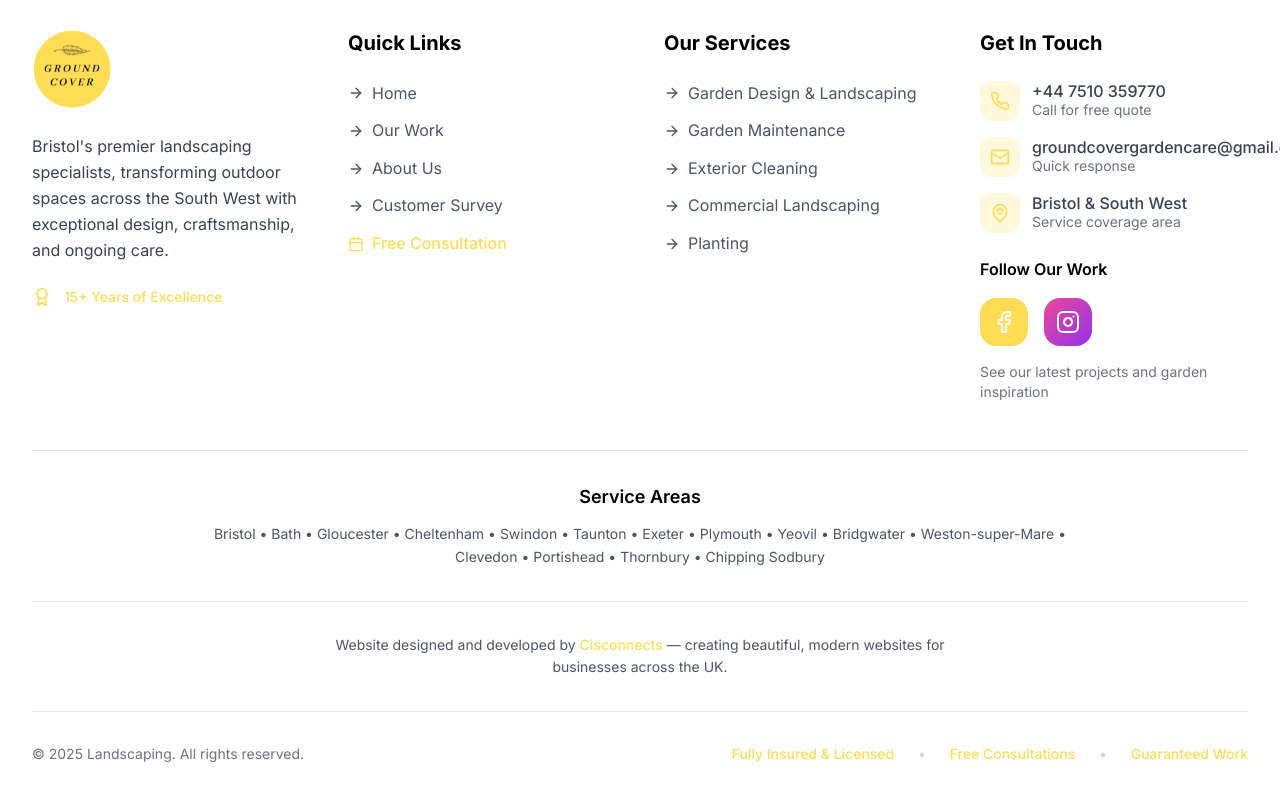
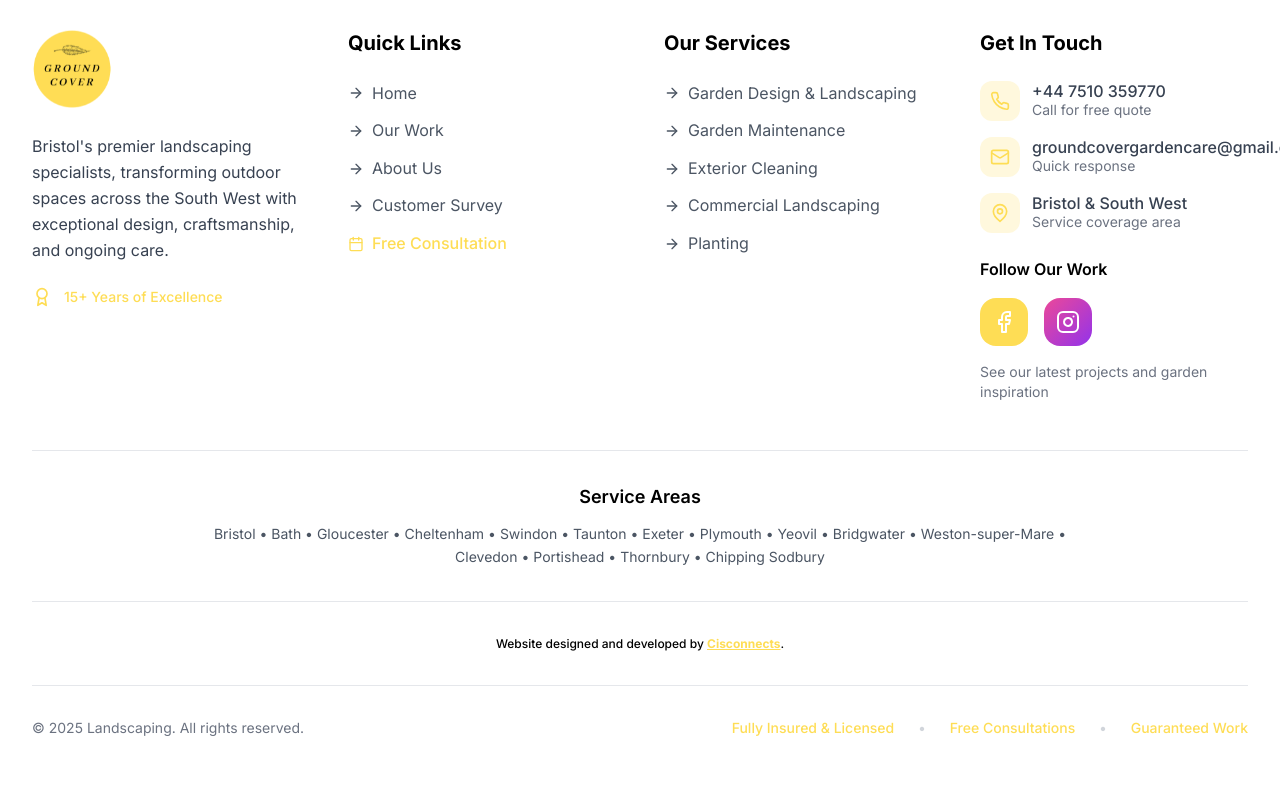
Before and after one commit to meadows123/GroundCover, a React (Vite) app: page /#/contact in a window 1280 px wide. Shown: the part 1094-1894 px from the top of the page. Built offline with nearby package versions, Linux system fonts and the light colour scheme.

Commit message:
Cisconnects update

```diff
--- a/src/components/Footer.jsx
+++ b/src/components/Footer.jsx
@@ -158,17 +158,17 @@
         {/* Website Design Credit */}
         <div className="border-t border-gray-200 mt-8 pt-8 text-center">
           <div className="mb-6">
-            <p className="text-gray-600 text-sm leading-relaxed max-w-2xl mx-auto">
+            <p className="text-black text-xs leading-relaxed max-w-2xl mx-auto font-medium">
               Website designed and developed by{' '}
               <a
                 href="https://www.cisconnects.com"
                 target="_blank"
                 rel="noopener noreferrer"
-                className="text-[#fedd55] hover:text-[#fedd55]/80 font-medium transition-colors duration-300"
+                className="text-[#fedd55] hover:text-[#fedd55]/80 font-bold transition-colors duration-300 underline"
               >
                 Cisconnects
               </a>
-              {' '}— creating beautiful, modern websites for businesses across the UK.
+              .
             </p>
           </div>
         </div>
```
Also changed, not shown: 134 other files (tests, documents, lock files or other folders).
